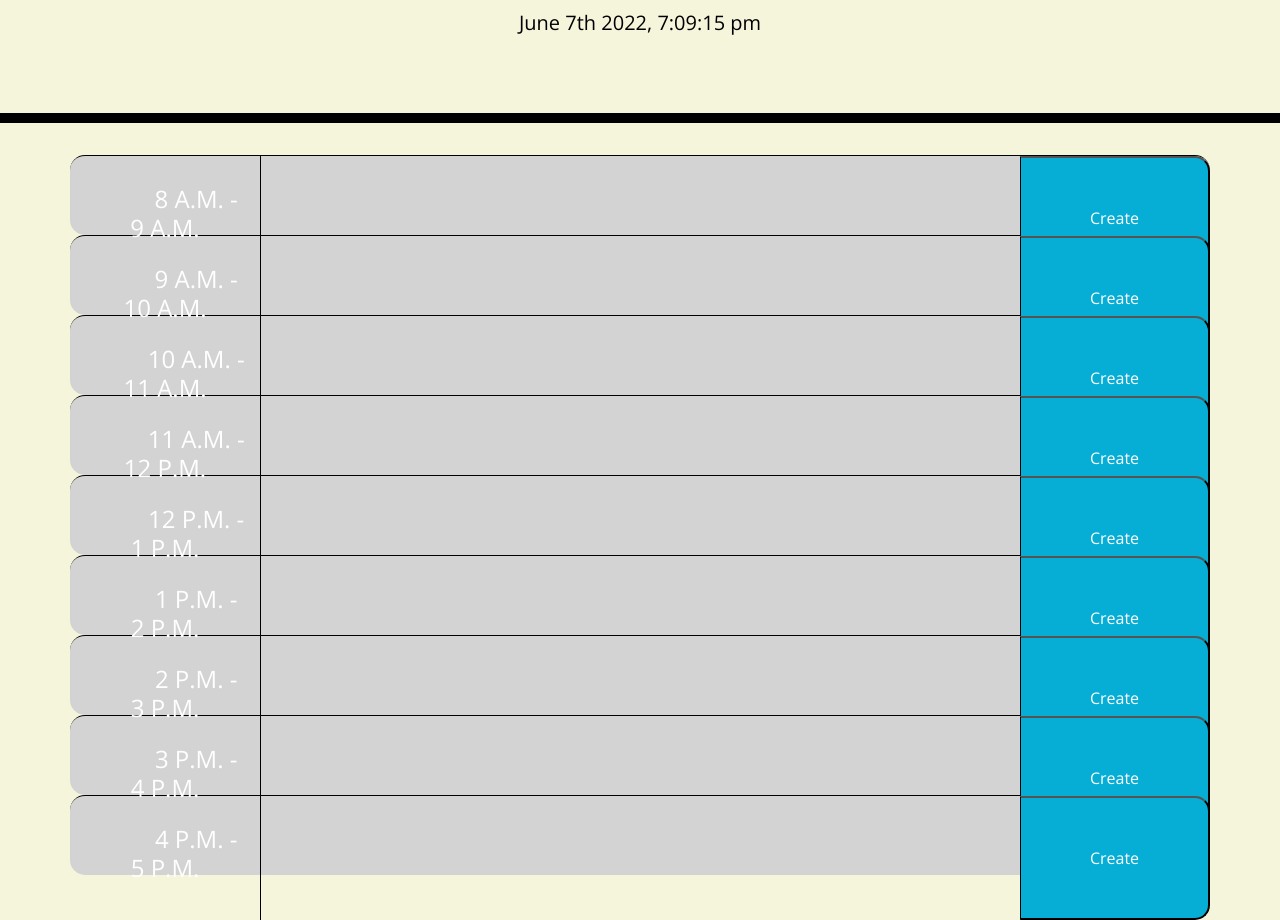
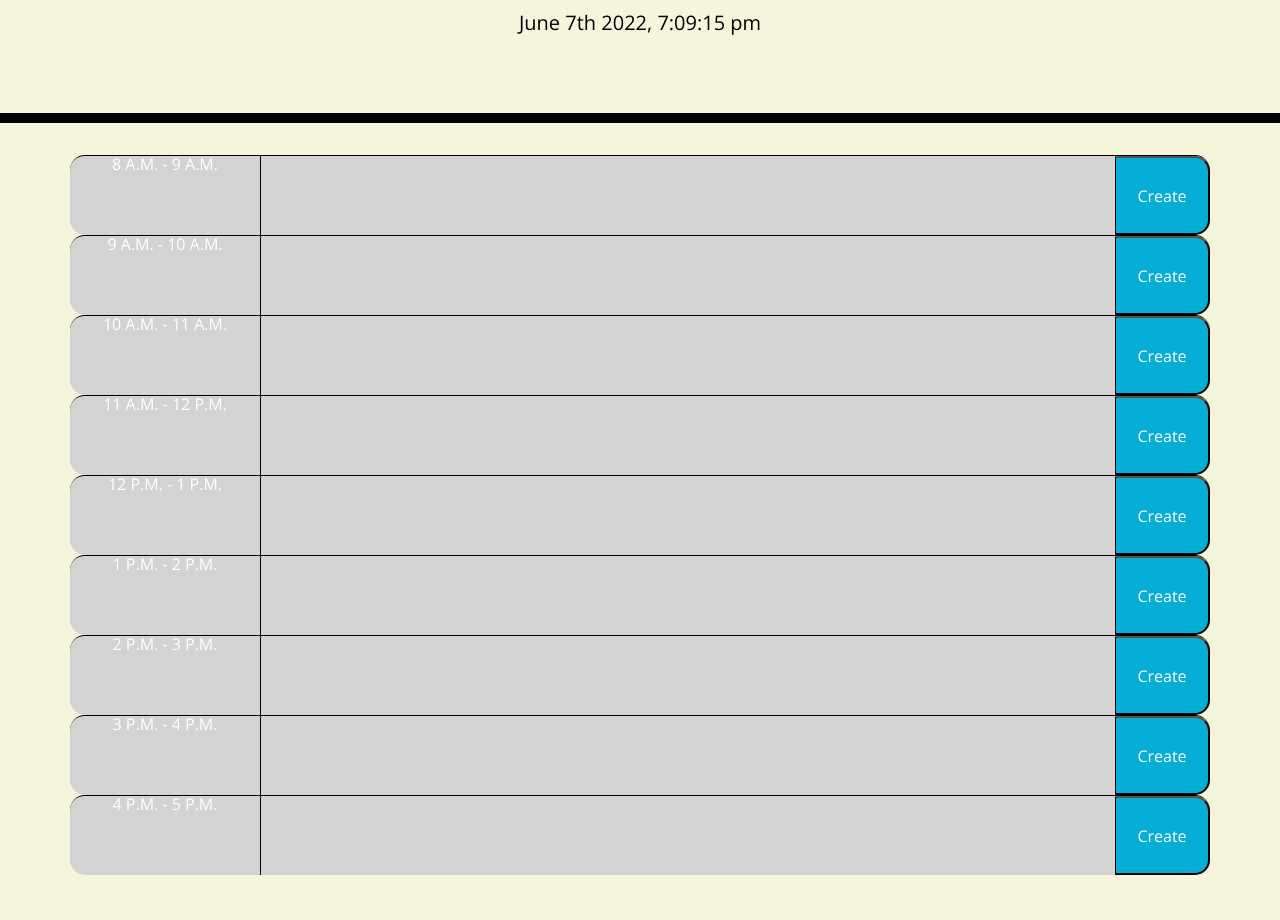
Before and after one commit to RubinoD1/Work-day-planner-, a plain HTML site: page Develop/index.html in a window 1280 px wide. Shown: the part 181-1101 px from the top of the page. After the commit the page ends 1056 px from the top, so only its background shows below. Drawn offline with nearby package versions, Linux system fonts and the light colour scheme.

Commit message:
adjusted HTML style with Boostrap added specific sizes based on screensize

```diff
--- a/Develop/Develop/script.js
+++ b/Develop/Develop/script.js
@@ -18,19 +18,17 @@ function setColor(){
     var storeBlock = $(this);
     //convert string to number, so it can be compared to the current hour, that was also made into a number in "var trackHour"
     var timeBlockHr = parseInt(storeBlock.attr("id"));
-//
+
 if (timeBlockHr > trackHour){
-
+//sets CSS style depending on the time-blocks relation to the current hour.
     storeBlock.addClass("future");
     storeBlock.removeClass("present past");
 }
 if (timeBlockHr < trackHour){
-
     storeBlock.addClass("past");
     storeBlock.removeClass("present future");
 }
 if (timeBlockHr == trackHour){
-
     storeBlock.addClass("present");
     storeBlock.removeClass("past future");
 }
--- a/Develop/index.html
+++ b/Develop/index.html
@@ -35,69 +35,79 @@
 
     <main class="container">
       <!-- Timeblocks go here -->
-      <div id="8" class = "row time-block" data-index-hour="8">
-        <h4 class="col-lg-2 text-center">
+      <div id="8" class = "row time-block">
+      <!--col-sm, md, lg are Bootstrap utilities that act as media queries to adjust the layout based on display size-->
+        <div class="col-sm-12 col-md-3 col-lg-2 text-wrap justify-content-center">
           8 A.M. - 9 A.M.
-        </h4>
+        </div>
         <!--Name specefies a name for the text area-->
-          <textarea class="textarea col-lg-8 text-save"></textarea>
-          <button class="saveBtn col-lg-2">Create</button>
+          <textarea class="textarea col-sm-12 col-lg-9 text-save"></textarea>
+        <!--Save button-->
+          <button class="saveBtn col-sm-12 col-lg-1">Create</button>
       </div>
-      <div id="9" class = "row time-block" data-index-hour="9">
-        <h4 class="col-lg-2 text-center">
+
+      <div id="9" class = "row time-block">
+        <div class="col-sm-12 col-md-3 col-lg-2 text-wrap justify-content-center">
           9 A.M. - 10 A.M.
-        </h4>
-          <textarea class="textarea col-lg-8 text-save"></textarea>
-          <button class="saveBtn col-lg-2">Create</button>
+        </div>
+          <textarea class="textarea col-sm-12 col-lg-9 text-save"></textarea>
+          <button class="saveBtn col-sm-12 col-lg-1">Create</button>
       </div>
-      <div id="10" class = "row time-block" data-index-hour="10">
-        <h4 class="col-lg-2 text-center">
+
+      <div id="10" class = "row time-block">
+        <div class="col-sm-12 col-md-3 col-lg-2 text-wrap justify-content-center">
           10 A.M. - 11 A.M.
-        </h4>
-          <textarea class="textarea col-lg-8 text-save"></textarea>
-          <button class="saveBtn col-lg-2">Create</button>
+        </div>
+          <textarea class="textarea col-sm-12 col-lg-9 text-save"></textarea>
+          <button class="saveBtn col-sm-12 col-lg-1">Create</button>
       </div>
-      <div id="11" class = "row time-block" data-index-hour="11">
-        <h4 class="col-lg-2 text-center">
+
+      <div id="11" class = "row time-block">
+        <div class="col-sm-12 col-md-3 col-lg-2 text-wrap justify-content-center">
           11 A.M. - 12 P.M.
-        </h4>
-          <textarea class="textarea col-lg-8 text-save"></textarea>
-          <button class="saveBtn col-lg-2">Create</button>
+        </div>
+          <textarea class="textarea col-sm-12 col-lg-9 text-save"></textarea>
+          <button class="saveBtn col-sm-12 col-lg-1">Create</button>
       </div>
-      <div id="12" class = "row time-block" data-index-hour="12">
-        <h4 class="col-lg-2 text-center">
+
+      <div id="12" class = "row time-block">
+        <div class="col-sm-12 col-md-3 col-lg-2 text-wrap justify-content-center">
           12 P.M. - 1 P.M.
-        </h4>
-          <textarea class="textarea col-lg-8 text-save"></textarea>
-          <button class="saveBtn col-lg-2">Create</button>
+        </div>
+          <textarea class="textarea col-sm-12 col-lg-9 text-save"></textarea>
+          <button class="saveBtn col-sm-12 col-lg-1">Create</button>
       </div>
-      <div id="13" class = "row time-block" data-index-hour="13">
-        <h4 class="col-lg-2 text-center">
+
+      <div id="13" class = "row time-block">
+        <div class="col-sm-12 col-md-3 col-lg-2 text-wrap justify-content-center">
           1 P.M. - 2 P.M.
-        </h4>
-          <textarea class="textarea col-lg-8 text-save"></textarea>
-          <button class="saveBtn col-lg-2">Create</button>
+        </div>
+          <textarea class="textarea col-sm-12 col-lg-9 text-save"></textarea>
+          <button class="saveBtn col-sm-12 col-lg-1">Create</button>
       </div>
-      <div id="14" class = "row time-block" data-index-hour="14">
-        <h4 class="col-lg-2 text-center">
+
+      <div id="14" class = "row time-block">
+        <div class="col-sm-12 col-md-3 col-lg-2 text-wrap justify-content-center">
           2 P.M. - 3 P.M.
-        </h4>
-          <textarea class="textarea col-lg-8 text-save"></textarea>
-          <button class="saveBtn col-lg-2">Create</button>
+        </div>
+          <textarea class="textarea col-sm-12 col-lg-9 text-save"></textarea>
+          <button class="saveBtn col-sm-12 col-lg-1">Create</button>
       </div>
-      <div id="15" class = "row time-block" data-index-hour="15">
-        <h4 class="col-lg-2 text-center">
+
+      <div id="15" class = "row time-block">
+        <div class="col-sm-12 col-md-3 col-lg-2 text-wrap justify-content-center">
           3 P.M. - 4 P.M.
-        </h4>
-          <textarea class="textarea col-lg-8 text-save"></textarea>
-          <button class="saveBtn col-lg-2">Create</button>
+        </div>
+          <textarea class="textarea col-sm-12 col-lg-9 text-save"></textarea>
+          <button class="saveBtn col-sm-12 col-lg-1">Create</button>
       </div>
-      <div id="16" class = "row time-block" data-index-hour="16">
-        <h4 class="col-lg-2 text-center">
+
+      <div id="16" class = "row time-block">
+        <div class="col-sm-12 col-md-3 col-lg-2 text-wrap justify-content-center">
           4 P.M. - 5 P.M.
-        </h4>
-          <textarea class="textarea col-lg-8 text-save"></textarea>
-          <button class="saveBtn col-lg-2">Create</button>
+        </div>
+          <textarea class="textarea col-sm-12 col-lg-9 text-save"></textarea>
+          <button class="saveBtn col-sm-12 col-lg-1">Create</button>
       </div>
 
 
```
